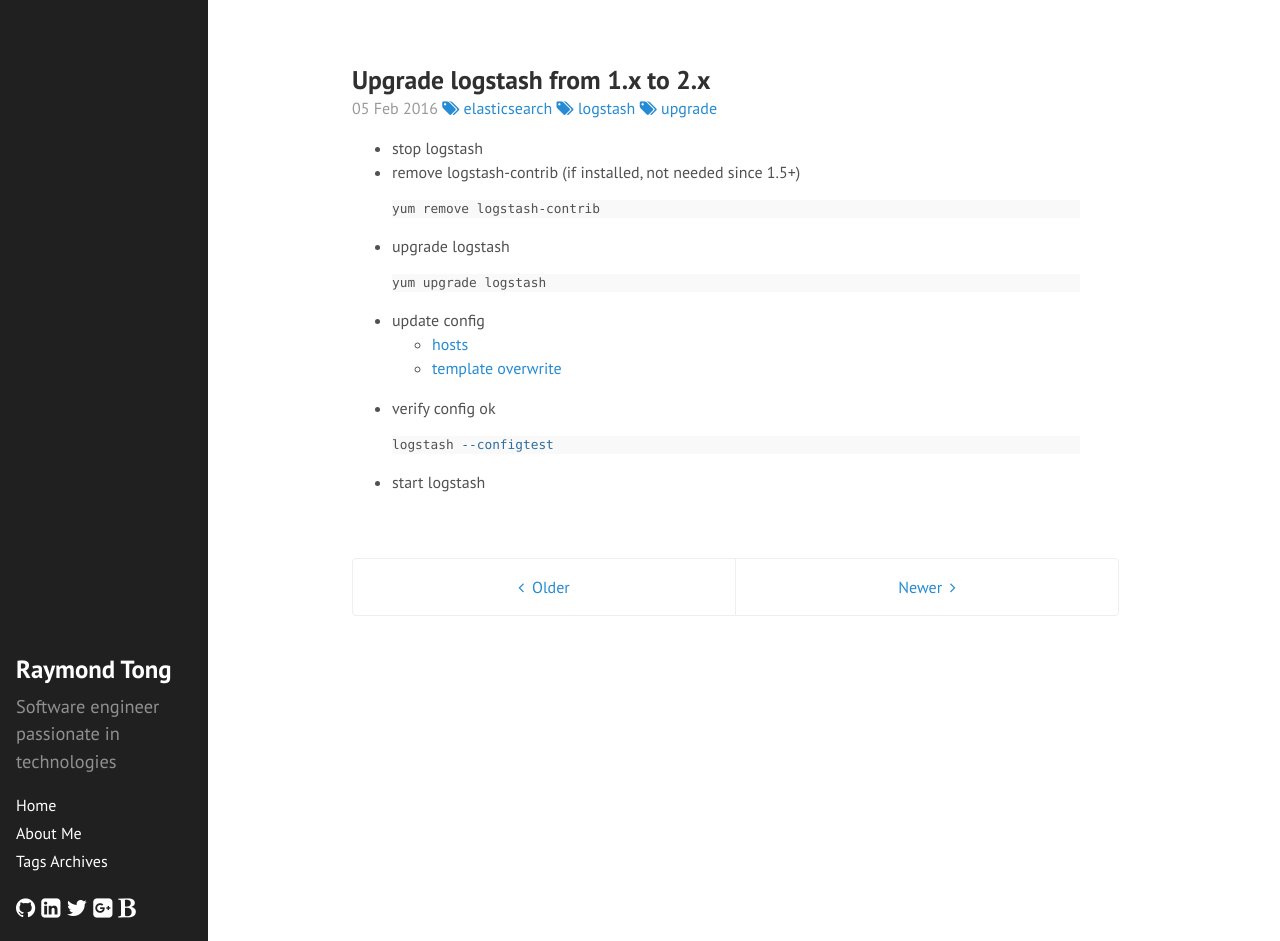
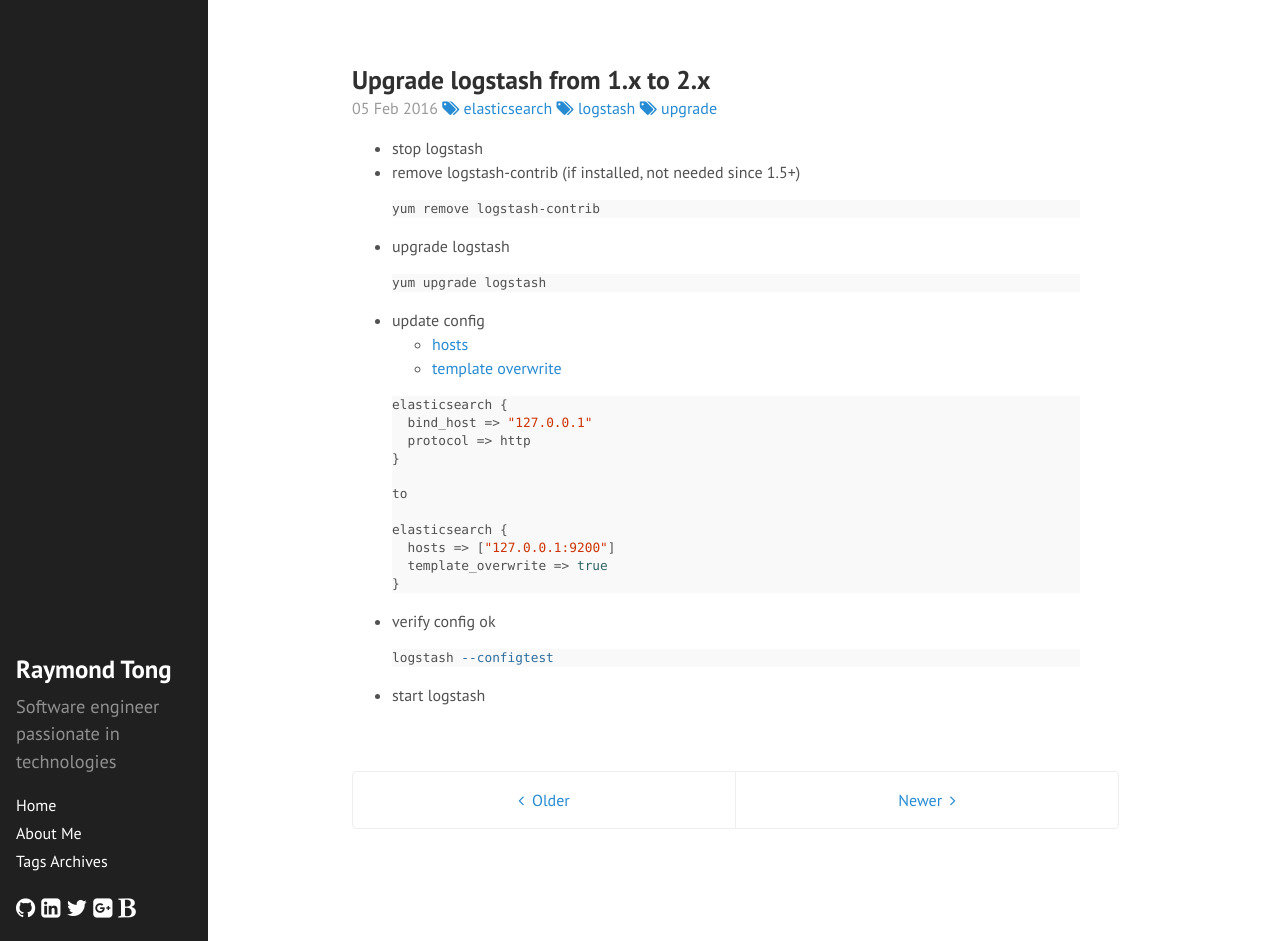
Before and after one commit to raytong82/raytong8, a Jekyll site: the page built from _posts/2016-02-05-upgrade-logstash-1x-to-2x.md, in a window 1280 px wide and 941 px high. Built offline with Jekyll 4.4.1, drawn with Linux system fonts in a browser that asks for light colours; nearby versions of some CDN libraries.

Commit message:
track back file for testing

```diff
--- a/_posts/2016-02-05-upgrade-logstash-1x-to-2x.md
+++ b/_posts/2016-02-05-upgrade-logstash-1x-to-2x.md
@@ -20,6 +20,19 @@ yum upgrade logstash
 * update config
   - [hosts](https://www.elastic.co/guide/en/logstash/current/plugins-outputs-elasticsearch.html#plugins-outputs-elasticsearch-hosts)
   - [template overwrite](https://www.elastic.co/guide/en/logstash/current/_upgrading_logstash_and_elasticsearch_to_2_0.html)
+{% highlight shell raw %}
+elasticsearch {
+  bind_host => "127.0.0.1"
+  protocol => http
+}
+
+to
+
+elasticsearch {
+  hosts => ["127.0.0.1:9200"]
+  template_overwrite => true
+}
+{% endhighlight %}
 * verify config ok
 {% highlight shell %}
 logstash --configtest
```
